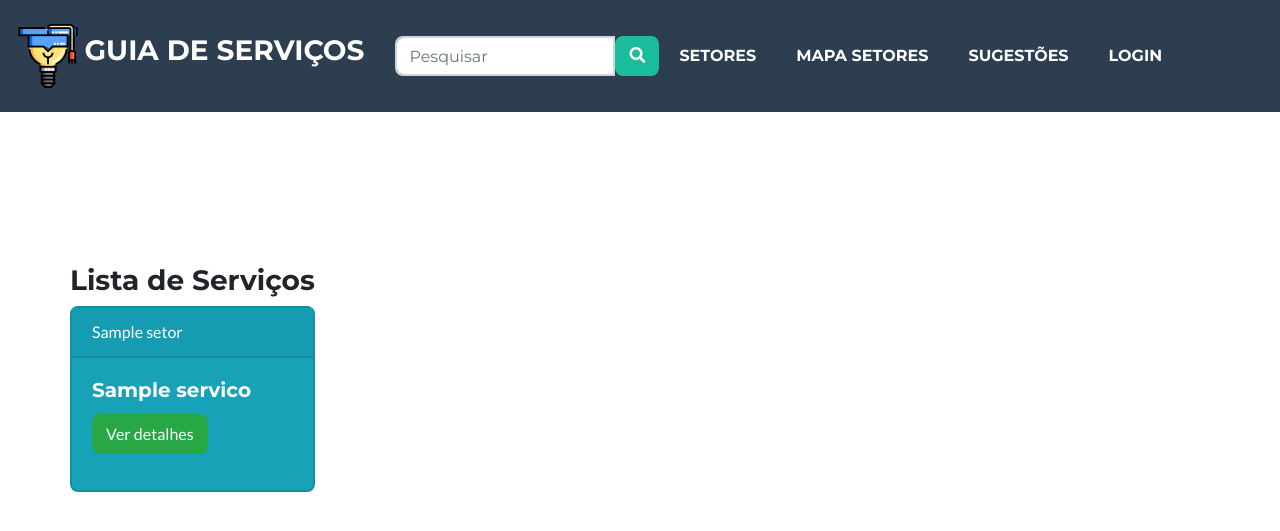
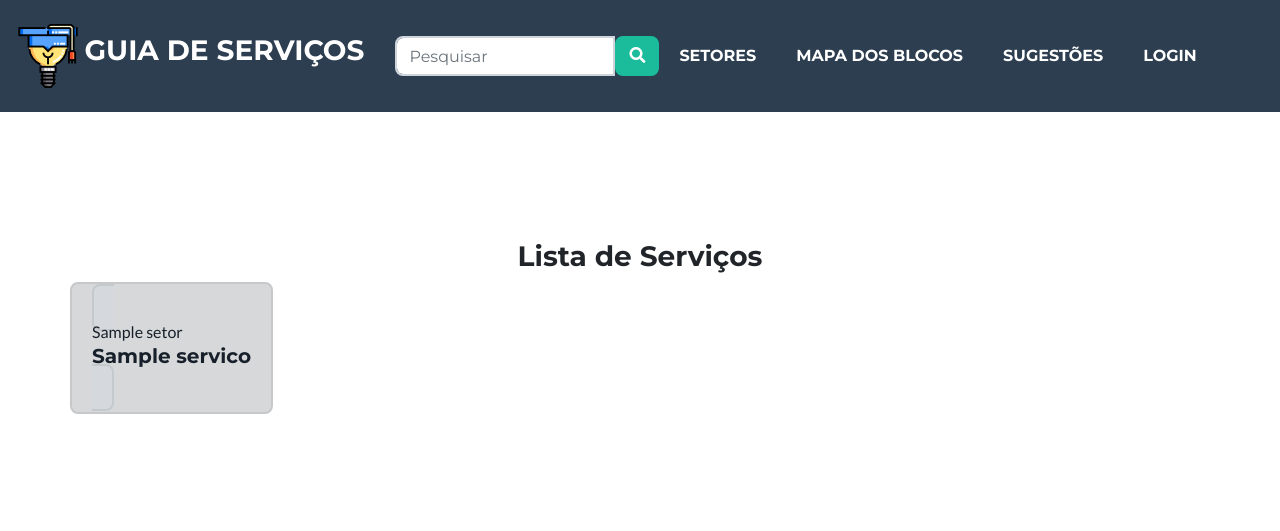
Before and after one commit to andriellelima/GSU, a Django app: template projeto/templates/home_search.html in a window 1280 px wide. Shown: the top 531 px of the page. Run offline with Django 3.2, Linux system fonts and the light colour scheme; the template is opened without the code that fills it: most values are stand-ins (such as "Sample title", 1, 10 or a date in 2020); some libraries are stand-ins or nearby versions.

Commit message:
mudando horario model setor

```diff
--- a/projeto/gsu/base/forms.py
+++ b/projeto/gsu/base/forms.py
@@ -9,4 +9,4 @@ class SugestaoForm(forms.ModelForm):
     descricao = forms.CharField(widget=forms.Textarea(attrs={"class":"form-control"}))
     class Meta:
         model = Sugestao
-        fields = ('titulo', 'email', 'descricao',)
+        fields = ('titulo', 'email', 'descricao')
--- a/projeto/gsu/base/models.py
+++ b/projeto/gsu/base/models.py
@@ -22,7 +22,7 @@ class Usuario(models.Model):
 
 class Sugestao(models.Model):
     titulo = models.CharField('Titulo', max_length=50)
-    email = models.CharField('E-mail para contato', max_length=50, null=True, blank=True)
+    email = models.CharField(verbose_name='E-mail para contato', max_length=50, null=True, blank=True)
     descricao = models.TextField('Descrição')
 
     class Meta:
--- a/projeto/gsu/setor/models.py
+++ b/projeto/gsu/setor/models.py
@@ -6,7 +6,8 @@ class Setor(models.Model):
     descricao = models.TextField('Descrição',blank=True)
     reponsavel = models.CharField('Nome do Resposável',max_length=100)
     localizacao = models.CharField('Localizacao(Link Maps)', max_length=500)
-    horario = models.CharField('Horário de atendimento',max_length=30) #DataTimeField
+    horario_inicio = models.TimeField()
+    horario_fim = models.TimeField()
     telefone = models.CharField('Telefone',max_length=20)
     email = models.CharField('E-mail',max_length=100)
 
--- a/projeto/templates/base.html
+++ b/projeto/templates/base.html
@@ -49,7 +49,7 @@
             </li>
 
             <li class="nav-item mx-0 mx-lg-1">
-              <a class="nav-link py-3 px-0 px-lg-3" href="{% url 'base:mapa' %}">Mapa Setores</a>
+              <a class="nav-link py-3 px-0 px-lg-3" href="{% url 'base:mapa' %}">Mapa dos Blocos</a>
             </li>
 
             <li class="nav-item mx-0 mx-lg-1">
--- a/projeto/templates/base2.html
+++ b/projeto/templates/base2.html
@@ -50,7 +50,7 @@
             </li>
 
             <li class="nav-item mx-0 mx-lg-1">
-              <a class="nav-link py-3 px-0 px-lg-3 rounded js-scroll-trigger" href="{% url 'base:mapa' %}"> Mapa Setores </a>
+              <a class="nav-link py-3 px-0 px-lg-3 rounded js-scroll-trigger" href="{% url 'base:mapa' %}"> Mapa dos Blocos </a>
             </li>
 
             <li class="nav-item mx-0 mx-lg-1">
--- a/projeto/templates/home_search.html
+++ b/projeto/templates/home_search.html
@@ -3,38 +3,24 @@
 {% block conteudo %}
 
 <br><br><br><br><br>
-<div class="row">
-    <div class="cols">
-        <br>
+
         {% if  servico_list  %}
-        <h3> Lista de Serviços</h3>
+        <h3 class="text-center"> Lista de Serviços</h3>
         <div class="row">
-            {% for servico in servico_list %}
-            <div class="col-sm">
-                <div class="card text-white bg-info mb-3 h-100" style="max-width: 18rem;">
-                    <a class="btn-info" href="{% url 'setor:setor_servicos' servico.setor.id %}">
-                        <div class="card-header">{{ servico.setor }}</div>
+        {% for servico in servico_list %}
+                <div class="alert alert-dark" role="alert">
+                    <a href="{% url 'setor:setor_servicos' servico.setor.id %}" class="alert alert-secondary" role="alert">
+                        <div>{{ servico.setor }}</div>
+                        <h5><b>{{ servico.titulo }}</b></h5>
                     </a>
-                    <div class="card-body">
-                        <h5 class="card-title"><b>{{ servico.titulo }}</b></h5>
-<!--                        <p class="card-text">{{ servico.descricao }}</p>-->
-                        <!-- Botão para acionar modal -->
-                        <button type="button" class="btn btn-success" data-toggle="modal"
-                            data-target="#modal{{servico.pk}}">
-                            Ver detalhes
-                        </button>
-                    </div>
                 </div>
-            </div>
-            <br><br>
-            {% endfor %}
-            <br>
+        {% endfor %}
         </div>
+
         {% else %}
         <p class="alert alert-warning">Desculpe, pesquisa não encontrada.</p>
         {% endif %}
-    </div>
-</div>
+
 
              <!-- Modal -->
             {% for servico in servico_list %}
--- a/projeto/templates/mapa.html
+++ b/projeto/templates/mapa.html
@@ -1,12 +1,9 @@
 {% extends 'base2.html' %}
 {% load static %}
 {% block conteudo %}
-<br><br>
-
-
 
 <div class="container">
-    <h3 class="text-center mt-5 p-5">Mapa dos Setores </h3>
+    <h3 class="text-center mt-5 p-5">Mapa dos Blocos</h3>
     <iframe src="http://sistemas.ufac.br/mapa/" height="400" width="400" title="Mapa UFAC" class="container d-flex justify-content-center"></iframe>
 </div>
 {% endblock %}
--- a/projeto/templates/setor_servicos.html
+++ b/projeto/templates/setor_servicos.html
@@ -19,7 +19,7 @@
                     <p> <b> Responsável:</b> {{ setor.reponsavel }} </p>
                     <p> <b>Telefone:</b> {{ setor.telefone}} </p>
                     <p> <b>E-mail:</b> {{setor.email}} </p>
-                    <p> <b>Horário de atendimento:</b> {{ setor.horario }}</p>
+                    <p> <b>Horário de atendimento:</b> {{ setor.horario_inicio }} até {{ setor.horario_fim}}</p>
                 </p>
             </div>
         </div>
```
Also changed, not shown: projeto/templates/list_setores.html (+5 -4 lines), projeto/gsu/base/migrations/0001_initial.py, projeto/gsu/setor/migrations/0001_initial.py, projeto/gsu/setor/migrations/0002_auto_20210111_1337.py (deleted).
